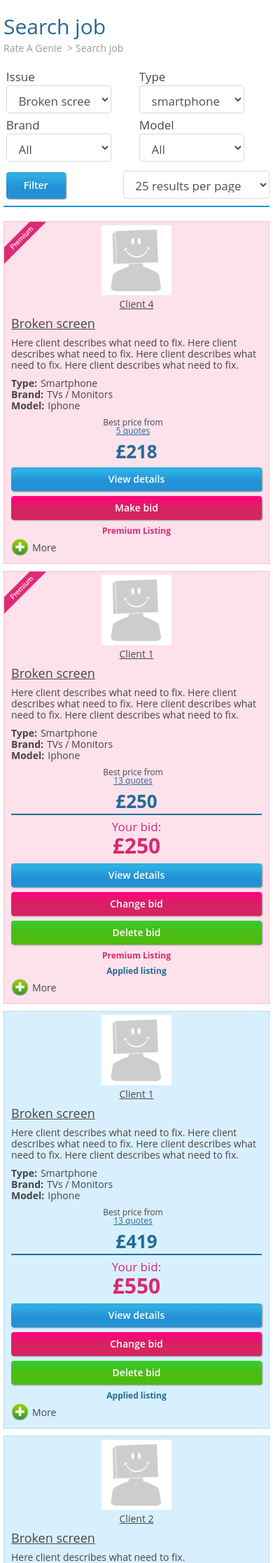
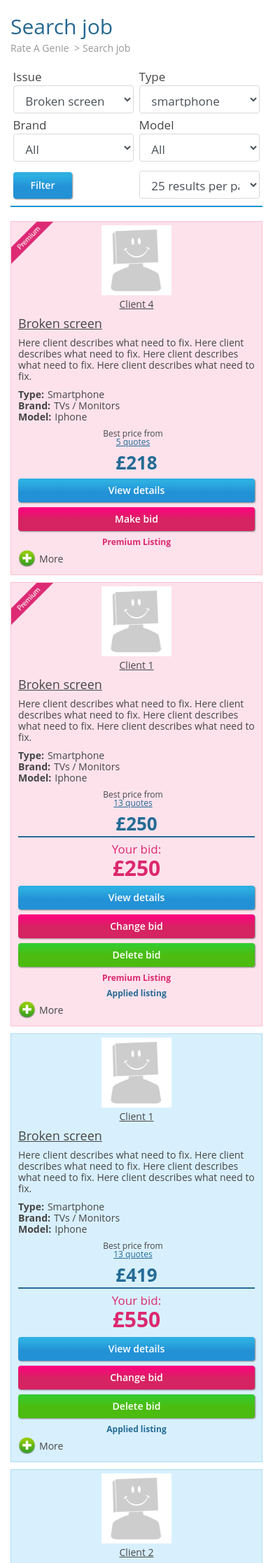
Before and after one commit to Svetlana712/rate-a-genie, a PHP site: page /findjob.php in a window 390 px wide. Shown: the part 180-2414 px from the top of the page at 70% size. Run offline with PHP 8.4, Linux system fonts and the light colour scheme.

Commit message:
Add files via upload

```diff
--- a/rateagenie/sass/style2.css
+++ b/rateagenie/sass/style2.css
@@ -1327,20 +1328,16 @@ footer {
   display: table;
   width: 100%;
   clear: both; }
-  #dashboard .searchbid .grid-header-row .col0,
-  #dashboard .searchbid .tab-item.listing .col0 {
+
+#dashboard.genie .tab-item.listing .col0 {
   width: 5%; }
-  #dashboard .searchbid .grid-header-row .col1,
-  #dashboard .searchbid .tab-item.listing .col1 {
+#dashboard.genie .tab-item.listing .col1 {
   width: 10%; }
-  #dashboard .searchbid .grid-header-row .col2,
-  #dashboard .searchbid .tab-item.listing .col2 {
+#dashboard.genie .tab-item.listing .col2 {
   width: 45%; }
-  #dashboard .searchbid .grid-header-row .col3,
-  #dashboard .searchbid .tab-item.listing .col3 {
+#dashboard.genie .tab-item.listing .col3 {
   width: 20%; }
-  #dashboard .searchbid .grid-header-row .col4,
-  #dashboard .searchbid .tab-item.listing .col4 {
+#dashboard.genie .tab-item.listing .col4 {
   width: 20%; }
 
 .bids .grid-header-row,
@@ -1379,25 +1376,10 @@ footer {
   display: table;
   clear: both; }
 
-#dashboard.findjob .page_title .wrap {
-  width: auto;
-  float: left;
-  padding-right: 10px; }
-#dashboard.findjob .page_title #search {
-  width: auto;
-  float: right;
-  margin-top: 10px; }
-  #dashboard.findjob .page_title #search #job-search {
-    float: right; }
-  #dashboard.findjob .page_title #search .form-row {
-    float: left;
-    width: auto;
-    margin-right: 10px;
-    margin-left: 0; }
-#dashboard.findjob .tab-item.listing .main-container {
+#dashboard.genie .tab-item.listing .main-container {
   font-size: 14px;
   line-height: 16px; }
-  #dashboard.findjob .tab-item.listing .main-container .primary-mark {
+  #dashboard.genie .tab-item.listing .main-container .primary-mark {
     display: none;
     position: absolute;
     left: 0;
@@ -1407,41 +1389,41 @@ footer {
     height: 76px;
     max-width: 100%;
     max-height: 100%; }
-#dashboard.findjob .tab-item.listing .main-container,
-#dashboard.findjob .tab-item.listing .expanded-content,
-#dashboard.findjob .tab-item.listing .send-bid {
+#dashboard.genie .tab-item.listing .main-container,
+#dashboard.genie .tab-item.listing .expanded-content,
+#dashboard.genie .tab-item.listing .send-bid {
   background: #d8f0fe;
   border: 1px solid #ADDDF3; }
-#dashboard.findjob .tab-item.listing .expanded-content,
-#dashboard.findjob .tab-item.listing .send-bid {
+#dashboard.genie .tab-item.listing .expanded-content,
+#dashboard.genie .tab-item.listing .send-bid {
   padding: 10px;
   display: none;
   margin-top: 10px; }
-#dashboard.findjob .tab-item.listing .img-container {
+#dashboard.genie .tab-item.listing .img-container {
   margin-bottom: 10px;
   text-align: center; }
-#dashboard.findjob .tab-item.listing .client-name {
+#dashboard.genie .tab-item.listing .client-name {
   text-align: center;
   font-size: 14px;
   line-height: 15px;
   margin-top: 10px; }
-#dashboard.findjob .tab-item.listing label {
+#dashboard.genie .tab-item.listing label {
   margin: 0 5px 0 0;
   font-weight: bold; }
-#dashboard.findjob .tab-item.listing .title,
-#dashboard.findjob .tab-item.listing .describe {
+#dashboard.genie .tab-item.listing .title,
+#dashboard.genie .tab-item.listing .describe {
   margin-bottom: 10px; }
-#dashboard.findjob .tab-item.listing .col3 {
+#dashboard.genie .tab-item.listing .col3 {
   text-align: center; }
-  #dashboard.findjob .tab-item.listing .col3 .best_price {
+  #dashboard.genie .tab-item.listing .col3 .best_price {
     font-size: 14px;
     line-height: 14px;
     display: block;
     text-align: inherit; }
-  #dashboard.findjob .tab-item.listing .col3 a {
+  #dashboard.genie .tab-item.listing .col3 a {
     display: block;
     color: #236a96; }
-  #dashboard.findjob .tab-item.listing .col3 .quote {
+  #dashboard.genie .tab-item.listing .col3 .quote {
     font-size: 35px;
     line-height: 35px;
     font-weight: bold;
@@ -1449,42 +1431,44 @@ footer {
     display: block;
     text-align: inherit;
     margin-top: 10px; }
-  #dashboard.findjob .tab-item.listing .col3 .applied-bid .quote {
+  #dashboard.genie .tab-item.listing .col3 .applied-bid .quote {
     color: #dc286f;
     margin-top: 0;
     font-size: 30px;
     line-height: 30px; }
-#dashboard.findjob .tab-item.listing.primary .main-container .primary-mark {
+#dashboard.genie .tab-item.listing.primary .main-container .primary-mark {
   display: block; }
-#dashboard.findjob .tab-item.listing.primary .main-container,
-#dashboard.findjob .tab-item.listing.primary .expanded-content,
-#dashboard.findjob .tab-item.listing.primary .send-bid {
+#dashboard.genie .tab-item.listing.primary .main-container,
+#dashboard.genie .tab-item.listing.primary .expanded-content,
+#dashboard.genie .tab-item.listing.primary .send-bid {
   background: #FDE2EC;
   border: 1px solid #ffc0cb; }
-#dashboard.findjob .tab-item.listing.open .expanded-content {
+#dashboard.genie .tab-item.listing.open .expanded-content {
   display: block; }
-#dashboard.findjob .tab-item.listing.bidding .send-bid {
+#dashboard.genie .tab-item.listing.bidding .send-bid {
   display: block; }
-#dashboard.findjob .tab-item.listing.bidding .bidbtn {
+#dashboard.genie .tab-item.listing.bidding .bidbtn {
   display: none; }
-#dashboard.findjob .premium-text,
-#dashboard.findjob .applied-text {
+#dashboard.genie .premium-text,
+#dashboard.genie .applied-text {
   font-weight: bold;
   margin-top: 10px;
   font-size: 12px;
   line-height: 12px;
   text-align: center; }
-#dashboard.findjob .premium-text {
+#dashboard.genie .premium-text {
   color: #dc286f; }
-#dashboard.findjob .applied-text {
+#dashboard.genie .applied-text {
   color: #246b95; }
-#dashboard.findjob .applied-bid {
+#dashboard.genie .applied-bid {
   border-top: 2px solid #246b95;
   padding-top: 5px;
   margin-top: 5px;
   color: #dc286f; }
-  #dashboard.findjob .applied-bid p {
+  #dashboard.genie .applied-bid p {
     margin-bottom: 0; }
+#dashboard.genie .bids.accepted .applied-bid, #dashboard.genie .bids.archived .applied-bid {
+  border-top: none; }
 
 .search-expander {
   background: url("../img/dashboard/toggle.png") no-repeat 50% 0;
@@ -1508,7 +1492,8 @@ footer {
 
 #search-results_per_page {
   width: auto;
-  float: right; }
+  float: right;
+  margin-right: 1%; }
 
 #form-search-filter {
   width: auto;
@@ -1832,7 +1836,11 @@ header #main-menu .pinkbtn {
     width: 65%; }
   .job .lowest_bid {
     width: 34%; }
-
+  .job.genie .send-bid {
+    width: 65%; }
+
+  #form-search-filter {
+    width: 100%; }
     #form-search-filter .form-inner > div.search-item {
       margin: 0 1% 5px 1%;
       width: 23%; }
@@ -1840,22 +1848,27 @@ header #main-menu .pinkbtn {
       margin-left: 1%;
       margin-top: 10px; }
 
-  #dashboard.findjob .tab-item.listing .main-container {
+  #dashboard.genie .tab-item.listing .main-container {
     position: relative;
     z-index: 0; }
-    #dashboard.findjob .tab-item.listing .main-container .primary-mark {
+    #dashboard.genie .tab-item.listing .main-container .primary-mark {
       width: 60px;
       height: 60px; }
-  #dashboard.findjob .tab-item.listing .col0.cols {
+  #dashboard.genie .tab-item.listing .col0.cols {
     position: absolute;
     bottom: 5px;
     width: auto;
     z-index: 100; }
-  #dashboard.findjob .tab-item.listing .col1 {
+  #dashboard.genie .tab-item.listing .col1 {
     width: 15%; }
-  #dashboard.findjob .tab-item.listing .client-name {
+  #dashboard.genie .tab-item.listing .client-name {
     margin-top: 5px;
     padding-bottom: 20px; }
+  #dashboard.genie .ui-tabs .ui-tabs-nav .ui-state-default, #dashboard.genie .ui-tabs .ui-tabs-nav .ui-state-default.ui-state-active {
+    margin-left: 2px;
+    margin-right: 2px; }
+    #dashboard.genie .ui-tabs .ui-tabs-nav .ui-state-default a:link, #dashboard.genie .ui-tabs .ui-tabs-nav .ui-state-default a:visited, #dashboard.genie .ui-tabs .ui-tabs-nav .ui-state-default.ui-state-active a:link, #dashboard.genie .ui-tabs .ui-tabs-nav .ui-state-default.ui-state-active a:visited {
+      width: auto; }
 
   .search-expander {
     margin-top: 0;
@@ -1884,7 +1897,10 @@ header #main-menu .pinkbtn {
   #dashboard .tab-item .img-container .accepted {
     background-size: contain; }
   #dashboard .tab-item.listing .main-container .col3 .quote {
-    font-size: 28px; } }
+    font-size: 28px; }
+
+  .filters .form-control {
+    width: 100%; } }
 @media (min-width: 640px) and (max-width: 959px) {
   #search-results_per_page {
     margin-top: -40px; } }
@@ -2133,7 +2160,7 @@ header #main-menu .pinkbtn {
     border-right: 1px solid #d8d8d8; }
 
   #form-search-filter .form-inner > div.search-item {
-    width: 30%; }
+    width: 31%; }
   #form-search-filter .filter-submit-button {
     margin-top: 25px; }
 
@@ -2260,7 +2287,7 @@ header #main-menu .pinkbtn {
   #dashboard .tab-item.listing .main-container .col3 .quote {
     font-size: 26px;
     line-height: 26px; }
-  #dashboard.findjob .tab-item.listing .main-container {
+  #dashboard.genie .tab-item.listing .main-container {
     padding: 5px; }
 
   .mailbox .col2 {
@@ -2358,25 +2386,25 @@ header #main-menu .pinkbtn {
     width: 100%;
     float: none; }
 
-  #dashboard .ui-tabs .ui-tabs-nav .ui-state-default, #dashboard .ui-tabs .ui-tabs-nav .ui-state-default.ui-state-active {
+  #dashboard.customer .ui-tabs .ui-tabs-nav .ui-state-default, #dashboard.customer .ui-tabs .ui-tabs-nav .ui-state-default.ui-state-active {
     margin-left: 2px;
     margin-right: 2px; }
-    #dashboard .ui-tabs .ui-tabs-nav .ui-state-default a:link, #dashboard .ui-tabs .ui-tabs-nav .ui-state-default a:visited, #dashboard .ui-tabs .ui-tabs-nav .ui-state-default.ui-state-active a:link, #dashboard .ui-tabs .ui-tabs-nav .ui-state-default.ui-state-active a:visited {
+    #dashboard.customer .ui-tabs .ui-tabs-nav .ui-state-default a:link, #dashboard.customer .ui-tabs .ui-tabs-nav .ui-state-default a:visited, #dashboard.customer .ui-tabs .ui-tabs-nav .ui-state-default.ui-state-active a:link, #dashboard.customer .ui-tabs .ui-tabs-nav .ui-state-default.ui-state-active a:visited {
       padding-left: 5px !important;
       padding-right: 5px !important;
       font-size: 12px;
       line-height: 12px;
       width: auto;
       min-width: 82px; }
-  #dashboard.findjob .tab-item.listing .img-container img {
+  #dashboard.genie .tab-item.listing .img-container img {
     max-height: 100px; }
-  #dashboard.findjob .tab-item.listing .client-name {
+  #dashboard.genie .tab-item.listing .client-name {
     padding-bottom: 0; }
-  #dashboard.findjob .tab-item.listing .col0.cols {
+  #dashboard.genie .tab-item.listing .col0.cols {
     bottom: 0; }
-  #dashboard.findjob .tab-item.listing .main-container {
+  #dashboard.genie .tab-item.listing .main-container {
     padding-bottom: 30px; }
-    #dashboard.findjob .tab-item.listing .main-container .cols {
+    #dashboard.genie .tab-item.listing .main-container .cols {
       margin-bottom: 10px; }
 
   header.genie .header-right {
@@ -2391,17 +2419,14 @@ header #main-menu .pinkbtn {
     header.genie .search-form #form-row-query input[type="text"] {
       width: 250px; }
 
-  .container-fluid {
-    padding-left: 5px;
-    padding-right: 5px; }
-
   #form-search-filter .form-inner > div.search-item {
     width: 48%; }
   #form-search-filter .filter-submit-button {
     margin-top: 10px; }
 
   #search-results_per_page {
-    margin-top: -40px; }
+    margin-top: -40px;
+    width: 48%; }
 
   #breadcrumb {
     margin: 0; } }
--- a/rateagenie/sass/style2.sass
+++ b/rateagenie/sass/style2.sass
@@ -771,6 +771,7 @@ footer
     padding: 20px
     background: #f1f9fd
     font-size: 15px
+    display: none
 
 
   #tabs
@@ -839,6 +840,7 @@ footer
               border-top-left-radius: 4px
               color: #ffffff
               border: none
+
 
   .tab-inner
     color: #464646
@@ -1465,7 +1467,8 @@ footer
     width: 100%
     clear: both
 
-    .grid-header-row,
+#dashboard
+  &.genie
     .tab-item.listing
       .col0
         width: 5%
@@ -1514,27 +1517,7 @@ footer
   display: table
   clear: both
 
-#dashboard.findjob
-  .page_title
-    .wrap
-      width: auto
-      float: left
-      padding-right: 10px
-    #search
-      width: auto
-      float: right
-      margin-top: 10px
-
-      #job-search
-        float: right
-
-      .form-row
-        float: left
-        width: auto
-        margin-right: 10px
-        margin-left: 0
-
-
+#dashboard.genie
 
   .tab-item.listing
     .main-container
@@ -1650,6 +1633,11 @@ footer
     p
       margin-bottom: 0
 
+  .bids
+    &.accepted,
+    &.archived
+      .applied-bid
+        border-top: none
 
 .search-expander
   background: url("../img/dashboard/toggle.png") no-repeat 50% 0
@@ -1675,6 +1663,7 @@ footer
 #search-results_per_page
   width: auto
   float: right
+  margin-right: 1%
 
 #form-search-filter
   width: auto
@@ -1964,7 +1953,7 @@ header
 
   .upgrade-box
     width: 100%
-    display: table
+    //display: table
     clear: both
     background: #FDE2EC
     border: 1px solid #ffc0cb
@@ -1982,6 +1971,30 @@ header
       display: inline-block
       *display: inline
       vertical-align: middle
+
+
+  .send-bid-form
+    background: #d8f0fe
+    border: 1px solid #ADDDF3
+    padding: 10px
+
+  h2.block-header
+    margin: 0
+    background: #27A4D9
+    color: #ffffff
+    font-size: 28px
+    line-height: 40px
+
+  &.genie
+    .job-details
+      width: 100%
+      float: none
+      margin-bottom: 20px
+
+    .send-bid
+      width: 74%
+      float: left
+
 
 
 
@@ -2019,6 +2032,10 @@ header
       font-size: 20px
       line-height: 22px
 
+  .error
+    color: #ffff00
+    bottom: 5px
+
 
 
 /***************************Media**************************/
@@ -2070,6 +2087,7 @@ header
         width: 30%
       .motivation
         width: 67%
+
 @media (max-width: 1023px)
   .job
     #overview
@@ -2084,7 +2102,13 @@ header
     .lowest_bid
       width: 34%
 
+    &.genie
+      .send-bid
+        width: 65%
+
   #form-search-filter
+    width: 100%
+
     .form-inner > div.search-item
       margin: 0 1% 5px 1%
       width: 23%
@@ -2094,7 +2118,7 @@ header
       margin-top: 10px
 
   #dashboard
-    &.findjob
+    &.genie
       .tab-item.listing
         .main-container
           position: relative
@@ -2115,6 +2139,17 @@ header
         .client-name
           margin-top: 5px
           padding-bottom: 20px
+
+      .ui-tabs
+        .ui-tabs-nav
+          .ui-state-default, .ui-state-default.ui-state-active
+            margin-left: 2px
+            margin-right: 2px
+
+            a,
+              &:link,
+              &:visited
+                width: auto
 
   .search-expander
     margin-top: 0
@@ -2157,6 +2192,9 @@ header
             .quote
               font-size: 28px
 
+  .filters .form-control
+    width: 100%
+
 @media (min-width: 640px) and (max-width: 959px)
   #search-results_per_page
     margin-top: -40px
@@ -2229,8 +2267,6 @@ header
       .motivation
 
         vertical-align: top
-
-
 
 
 @media (min-width: 768px) and (max-width: 991px)
@@ -2427,6 +2463,24 @@ header
         width: 14%
       .col5
         width: 22%
+
+  #dashboard
+    &.genie
+      .ui-tabs
+        .ui-tabs-nav
+          .ui-state-default, .ui-state-default.ui-state-active
+            margin-left: 2px
+            margin-right: 2px
+
+            a,
+              &:link,
+              &:visited
+                padding-left: 5px !important
+                padding-right: 5px !important
+                font-size: 12px
+                line-height: 12px
+                width: auto
+                min-width: 82px
 
 @media (min-width: 768px)
   .container
@@ -2488,7 +2542,7 @@ header
 
   #form-search-filter
     .form-inner > div.search-item
-      width: 30%
+      width: 31%
 
     .filter-submit-button
       margin-top: 25px
@@ -2680,7 +2734,7 @@ header
               font-size: 26px
               line-height: 26px
 
-    &.findjob
+    &.genie
       .tab-item.listing
           .main-container
             padding: 5px
@@ -2741,6 +2795,7 @@ header
 
   .job
     .job-details,
+    .send-bid,
     .lowest_bid
       width: 100%
       float: none
@@ -2803,23 +2858,24 @@ header
       float: none
 
   #dashboard
-    .ui-tabs
-      .ui-tabs-nav
-        .ui-state-default, .ui-state-default.ui-state-active
-          margin-left: 2px
-          margin-right: 2px
-
-          a,
-            &:link,
-            &:visited
-              padding-left: 5px !important
-              padding-right: 5px !important
-              font-size: 12px
-              line-height: 12px
-              width: auto
-              min-width: 82px
-
-    &.findjob
+    &.customer
+      .ui-tabs
+        .ui-tabs-nav
+          .ui-state-default, .ui-state-default.ui-state-active
+            margin-left: 2px
+            margin-right: 2px
+
+            a,
+              &:link,
+              &:visited
+                padding-left: 5px !important
+                padding-right: 5px !important
+                font-size: 12px
+                line-height: 12px
+                width: auto
+                min-width: 82px
+
+    &.genie
       .tab-item.listing
         .img-container
           img
@@ -2851,9 +2907,7 @@ header
           input[type="text"]
             width: 250px
 
-  .container-fluid
-    padding-left: 5px
-    padding-right: 5px
+
 
   #form-search-filter
     .form-inner > div.search-item
@@ -2864,6 +2918,8 @@ header
 
   #search-results_per_page
     margin-top: -40px
+    width: 48%
+
 
   #breadcrumb
     margin: 0
@@ -2943,6 +2999,7 @@ header
             left: 0
             background-size: 70%
 
+
 @media (max-width: 359px)
   header
     #main-menu
@@ -2964,6 +3021,24 @@ header
 
       .arrow
         left: 80%
+
+  #dashboard.genie
+    .ui-tabs
+      .ui-tabs-nav
+        .ui-state-default, .ui-state-default.ui-state-active
+          margin-left: 1px
+          margin-right: 1px
+
+          a,
+            &:link,
+            &:visited
+              font-size: 9px
+              line-height: 9px
+              width: auto
+              min-width: auto
+
+  #search-results_per_page
+    width: 50%
 
 
 @media (max-width: 320px)
```
Also changed, not shown: other parts of rateagenie/sass/style2.css (+48 -4 lines), 1 other file. Lines whose indentation alone changed are shown as unchanged.
